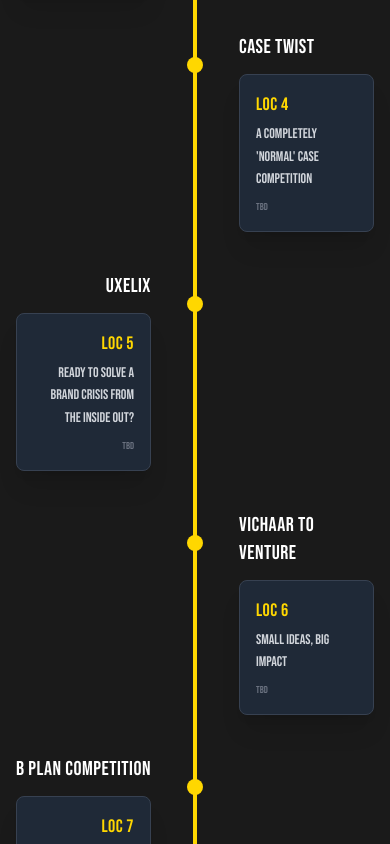
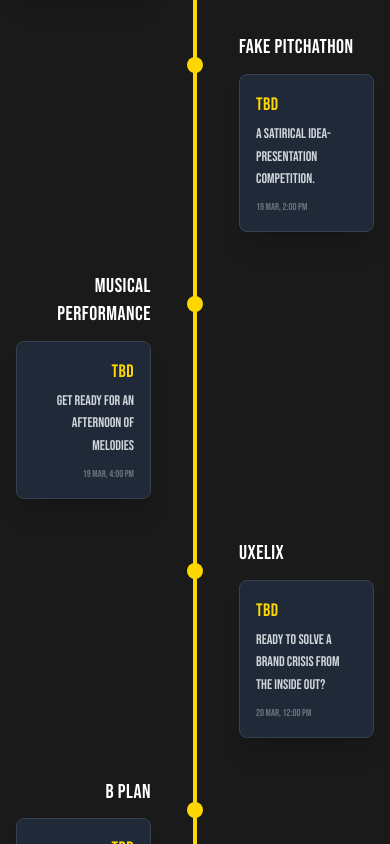
Before and after one commit to 6vam4arya/Enactus---Aspire-2026, a React (Create React App) app: page / in a window 390 px wide. Shown: the part 2060-2904 px from the top of the page. Built offline with nearby package versions, Linux system fonts and the light colour scheme.

Commit message:
Fixed timeline

```diff
--- a/src/components/Navbar.jsx
+++ b/src/components/Navbar.jsx
@@ -30,7 +30,7 @@ export default function Navbar() {
                 : `${process.env.PUBLIC_URL}/Images/HeadingEvents.png`
             }
             alt="Logo"
-            className="h-full object-cover h-12 w-auto rounded"
+            className=" object-cover h-12 w-auto rounded"
           />
         </div>
 
--- a/src/components/Timeline.jsx
+++ b/src/components/Timeline.jsx
@@ -7,56 +7,63 @@ export default function Timeline() {
         id: 1,
         title: "Ideathon",
         date: "2026-03-19T12:00:00",
-        tooltipTitle: "Loc 1",
+        tooltipTitle: "TBD",
         desc: "Pitch if you dare",
       },
       {
         id: 2,
+        title: "Case Twist",
+        date: "2026-03-19T12:00:00",
+        tooltipTitle: "TBD",
+        desc: "A completely 'normal' case competition",
+      },
+      {
+        id: 3,
         title: "Stratazenith",
-        date: "2026-03-19T14:00:00",
-        tooltipTitle: "Loc 2",
+        date: "2026-03-19T13:00:00",
+        tooltipTitle: "TBD",
         desc: "Gauntlet of challenging events",
       },
       {
-        id: 3,
+        id: 4,
         title: "Fake Pitchathon",
-        date: "2026-03-19T16:00:00",
-        tooltipTitle: "Loc 3",
+        date: "2026-03-19T14:00:00",
+        tooltipTitle: "TBD",
         desc: "A satirical idea-presentation competition.",
       },
       {
-        id: 4,
-        title: "Case Twist",
-        date: "2026-03-20T18:00:00",
-        tooltipTitle: "Loc 4",
-        desc: "A completely 'normal' case competition",
+        id: 5,
+        title: "Musical Performance",
+        date: "2026-03-19T16:00:00",
+        tooltipTitle: "TBD",
+        desc: "Get ready for an afternoon of melodies",
       },
       {
-        id: 5,
+        id: 6,
         title: "UXElix",
         date: "2026-03-20T12:00:00",
-        tooltipTitle: "Loc 5",
+        tooltipTitle: "TBD",
         desc: "Ready to solve a brand crisis from the inside out?",
       },
       {
-        id: 6,
-        title: "Vichaar to Venture",
-        date: "2026-03-20T14:00:00",
-        tooltipTitle: "Loc 6",
-        desc: "Small ideas, big impact",
-      },
-      {
         id: 7,
-        title: "B PLAN COMPETITION",
-        date: "2026-03-20T16:00:00",
-        tooltipTitle: "Loc 7",
+        title: "B PLAN",
+        date: "2026-03-20T12:00:00",
+        tooltipTitle: "TBD",
         desc: "Pitch your business",
       },
       {
         id: 8,
+        title: "Vichaar to Venture",
+        date: "2026-03-20T14:00:00",
+        tooltipTitle: "TBD",
+        desc: "Small ideas, big impact",
+      },
+      {
+        id: 9,
         title: "Bridge The Gap",
-        date: "2026-03-20T18:00:00",
-        tooltipTitle: "Loc 8",
+        date: "2026-03-20T14:00:00",
+        tooltipTitle: "TBD",
         desc: "Find the missing piece",
       },
     ],
@@ -69,7 +76,6 @@ export default function Timeline() {
     const updateActiveIndex = () => {
       const now = new Date();
       let newActiveIndex = -1;
-
       for (let i = events.length - 1; i >= 0; i--) {
         if (new Date(events[i].date) <= now) {
           newActiveIndex = i;
@@ -88,17 +94,17 @@ export default function Timeline() {
 
   return (
     <div
-      className="w-full bg-[#1a1a1a] min-h-screen flex flex-col items-center justify-center px-4 py-12 md:p-8 font-sans antialiased overflow-hidden"
+      className="w-full bg-[#1a1a1a] min-h-screen flex flex-col items-center justify-center px-4 py-12 md:px-8 font-sans antialiased overflow-hidden"
       id="timeline"
     >
       <h1
-        className="text-white text-5xl md:text-8xl font-bold tracking-wider mb-16 md:mb-40 uppercase text-center w-full"
+        className="text-white text-5xl md:text-8xl font-bold tracking-wider mb-16 md:mb-24 uppercase text-center w-full"
         style={{ fontFamily: '"Bebas Neue", sans-serif', fontWeight: 400 }}
       >
         Timeline
       </h1>
 
-      <div className="relative w-full max-w-6xl">
+      <div className="relative w-full max-w-7xl">
         <div className="relative md:hidden w-full max-w-md mx-auto">
           <div className="absolute left-1/2 top-0 bottom-0 w-1 -translate-x-1/2 bg-[#FFD700]" />
 
@@ -165,7 +171,141 @@ export default function Timeline() {
                       <p className="text-sm text-gray-300 leading-relaxed">
                         {event.desc}
                       </p>
-                      <p className="text-[10px] text-gray-500 mt-2">TBD</p>
+                      <p className="text-[10px] text-gray-500 mt-2">
+                        {new Date(event.date).toLocaleString("en-IN", {
+                          day: "numeric",
+                          month: "short",
+                          hour: "numeric",
+                          minute: "numeric",
+                          hour12: true,
+                        })}
+                      </p>
+                    </div>
+                  </div>
+                </div>
+              );
+            })}
+          </div>
+        </div>
+
+        <div className="hidden md:block relative w-full overflow-x-auto pb-8">
+          <div
+            className="relative mx-auto"
+            style={{
+              width: `${Math.max(events.length * 260, 1350)}px`,
+              height: "460px",
+              paddingLeft: "120px",
+              paddingRight: "120px",
+            }}
+          >
+            <div className="absolute left-[120px] right-[120px] top-1/2 h-[4px] -translate-y-1/2 bg-[#FFD700]" />
+
+            {events.map((event, index) => {
+              const isPast = index < activeIndex;
+              const isActive = index === activeIndex;
+              const isAbove = index % 2 === 1;
+
+              const usableWidth = Math.max(events.length * 260, 1350) - 240;
+              const x =
+                events.length === 1
+                  ? usableWidth / 2 + 120
+                  : 120 + (index * usableWidth) / (events.length - 1);
+
+              return (
+                <div
+                  key={event.id}
+                  className="absolute top-0 group"
+                  style={{
+                    left: `${x}px`,
+                    width: "220px",
+                    height: "100%",
+                    transform: "translateX(-50%)",
+                  }}
+                >
+                  <div className="relative w-full h-full">
+                    <div className="absolute left-1/2 top-1/2 -translate-x-1/2 -translate-y-1/2 z-20">
+                      {isActive ? (
+                        <div className="w-11 h-11 border-[4px] border-[#FFD700] bg-[#1a1a1a] rounded-full flex items-center justify-center shadow-[0_0_20px_rgba(255,198,0,0.6)] transition-all duration-300 group-hover:scale-125">
+                          <svg
+                            className="w-3 h-3 fill-[#FFD700] -translate-x-[1px]"
+                            viewBox="0 0 24 24"
+                          >
+                            <path d="M8 5v14l11-7z" />
+                          </svg>
+                        </div>
+                      ) : (
+                        <div
+                          className={`bg-[#FFD700] rounded-full transition-all duration-300 group-hover:scale-150 ${
+                            isPast
+                              ? "w-5 h-5 shadow-[0_0_12px_rgba(255,198,0,0.35)]"
+                              : "w-5 h-5"
+                          }`}
+                        />
+                      )}
+                    </div>
+
+                    <div
+                      className={`absolute left-1/2 -translate-x-1/2 text-center w-max max-w-[240px] ${
+                        isAbove ? "top-[20vh]" : "top-[33vh]"
+                      }`}
+                    >
+                      <div
+                        className={`inline-block uppercase tracking-wide transition-all duration-300 text-3xl leading-none ${
+                          isActive
+                            ? "bg-[#FFD700] text-black px-5 py-3 rounded-xl shadow-lg"
+                            : isPast
+                              ? "text-[#FFD700]"
+                              : "text-white"
+                        }`}
+                        style={{
+                          fontFamily: '"Bebas Neue", sans-serif',
+                          fontWeight: 400,
+                        }}
+                      >
+                        {event.title}
+                      </div>
+                    </div>
+
+                    <div
+                      className={`absolute left-1/2 -translate-x-1/2 z-30 opacity-0 group-hover:opacity-100 pointer-events-none transition-all duration-300 ${
+                        isAbove ? "top-[33vh]" : "top-[2vh]"
+                      }`}
+                    >
+                      <div className="relative w-[300px] rounded-2xl bg-[#1d2a3d] border border-[#2f4058] shadow-2xl px-6 py-5 text-center">
+                        <p
+                          className="text-[#FFD700] text-2xl mb-3 uppercase leading-none"
+                          style={{
+                            fontFamily: '"Bebas Neue", sans-serif',
+                            fontWeight: 400,
+                          }}
+                        >
+                          {event.tooltipTitle}
+                        </p>
+
+                        <div className="w-full h-px bg-[#40526b] mb-4" />
+
+                        <p className="text-gray-300 text-base leading-relaxed mb-4">
+                          {event.desc}
+                        </p>
+
+                        <p className="text-[15px] text-gray-500 mt-2">
+                          {new Date(event.date).toLocaleString("en-IN", {
+                            day: "numeric",
+                            month: "short",
+                            hour: "numeric",
+                            minute: "numeric",
+                            hour12: true,
+                          })}
+                        </p>
+
+                        <div
+                          className={`absolute left-1/2 -translate-x-1/2 w-0 h-0 border-l-[10px] border-r-[10px] border-l-transparent border-r-transparent ${
+                            isAbove
+                              ? "top-[-10px] border-b-[10px] border-b-[#1d2a3d]"
+                              : "bottom-[-10px] border-t-[10px] border-t-[#1d2a3d]"
+                          }`}
+                        />
+                      </div>
                     </div>
                   </div>
                 </div>
--- a/src/pages/Events.jsx
+++ b/src/pages/Events.jsx
@@ -22,7 +22,7 @@ const eventData = {
       description:
         "This event is designed to test participants’ ability to think strategically under uncertainty. Blending concepts from economics, market simulations, and applied game theory,",
       location: "TBD",
-      timings: "TBD",
+      timings: "1:00PM-4:00PM",
       image: "/Images/Events/Strat.png",
       link: "https://unstop.com/competitions/stratazenith-netaji-subhas-university-of-technology-nsut-delhi-1650314",
       poc1: "Ryan: 9310342610",
@@ -42,7 +42,7 @@ const eventData = {
     },
     {
       id: 4,
-      title: "CASE COMP",
+      title: "CASE TWIST",
       description: "A 'normal' case competition with a unique 'twist'",
       location: "TBD",
       timings: "12:00-5:00",
@@ -51,10 +51,22 @@ const eventData = {
       poc1: "Aryan: 9821195901",
       poc2: "Shreyansh: 9999355552",
     },
+    {
+      id: 5,
+      title: "MUSICAL PERFORMANCE",
+      description:
+        "An exciting musical showcase by the talented musicians of NSUT. A perfect blend of melodies and rhythms to set the tone for an unforgettable evening.",
+      location: "TBD",
+      timings: "4:00-6:00",
+      link: "",
+      image: "/Images/Events/MusicPerformance.png",
+      poc1: "",
+      poc2: "",
+    },
   ],
   "DAY 2": [
     {
-      id: 5,
+      id: 6,
       title: "UXELIX",
       description:
         "Dive into real-world case studies to identify the UX failures, from dark patterns to inaccessible interfaces that amplify a crisis, and pitch a comprehensive redesign solution.",
@@ -66,7 +78,7 @@ const eventData = {
       poc2: "Nirvan: 9971767449",
     },
     {
-      id: 6,
+      id: 7,
       title: "VICHAAR TO VENTURE",
       description:
         "V2V is a high-intensity Venture Capital Simulation competition where teams act as investment firms managing a sustainability-focused fund under real-world market uncertainty",
@@ -78,7 +90,7 @@ const eventData = {
       poc2: "Bhavishya: 9205404959",
     },
     {
-      id: 7,
+      id: 8,
       title: "B-PLAN COMP",
       description:
         "Teams will pariticpate in a head on head business planning competition",
@@ -90,7 +102,7 @@ const eventData = {
       poc2: "Harehar: 9819969922",
     },
     {
-      id: 8,
+      id: 9,
       title: "BRIDGE THE GAP",
       description:
         "The competition invites participants to apply fundamental engineering principles to design and construct a free-standing structure using limited, predefined materials that can support maximum load while maintaining stability for a fixed duration.",
@@ -102,7 +114,7 @@ const eventData = {
       poc2: "Nishtha: 9711031008",
     },
     {
-      id: 9,
+      id: 10,
       title: "Artist Showcase",
       description:
         "An exiciting showcase of enticing entertainment which you'll regret to miss. Its a secret, not one to dissapoint.",
```
Also changed, not shown: public/Images/Events/MusicPerformance.png (added).
